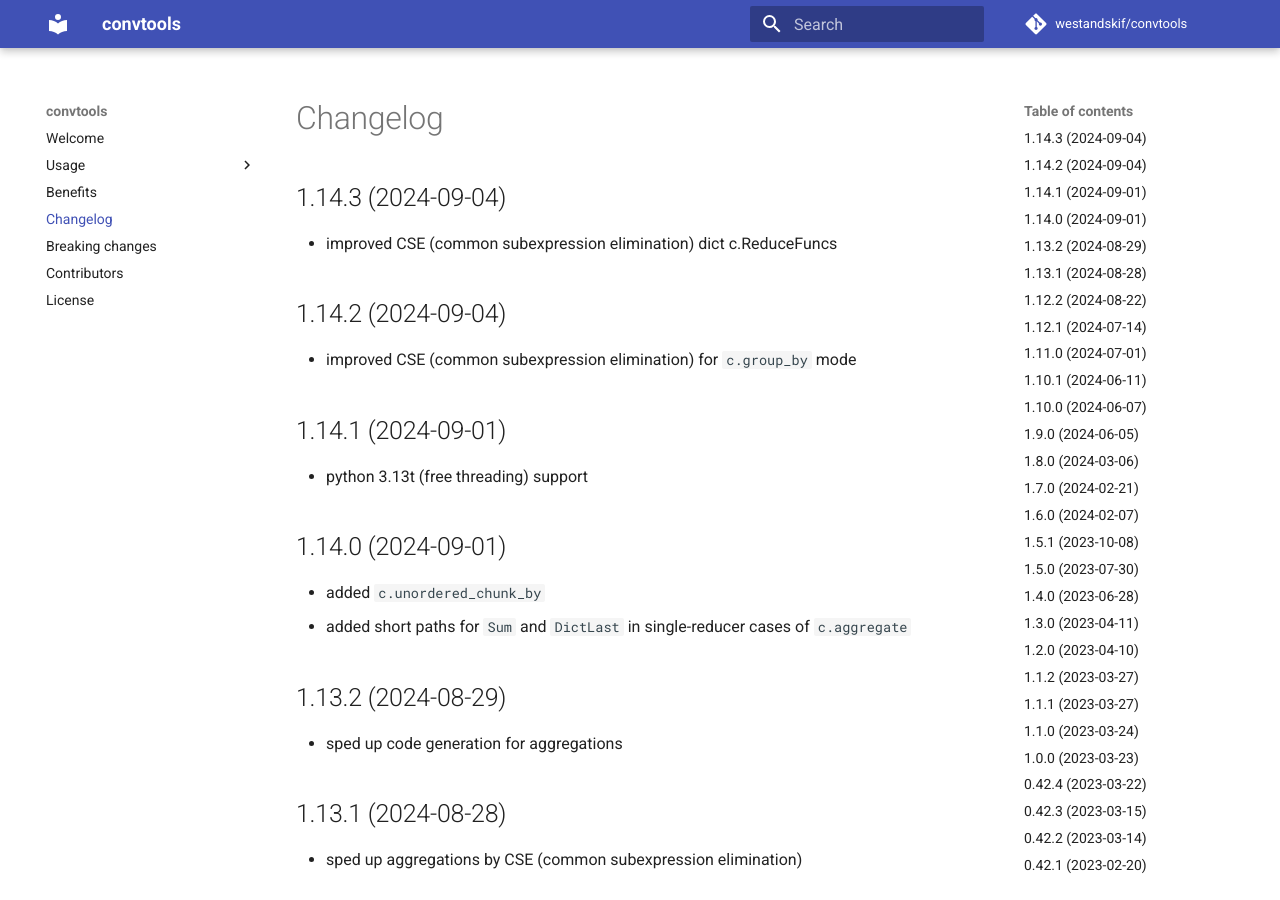
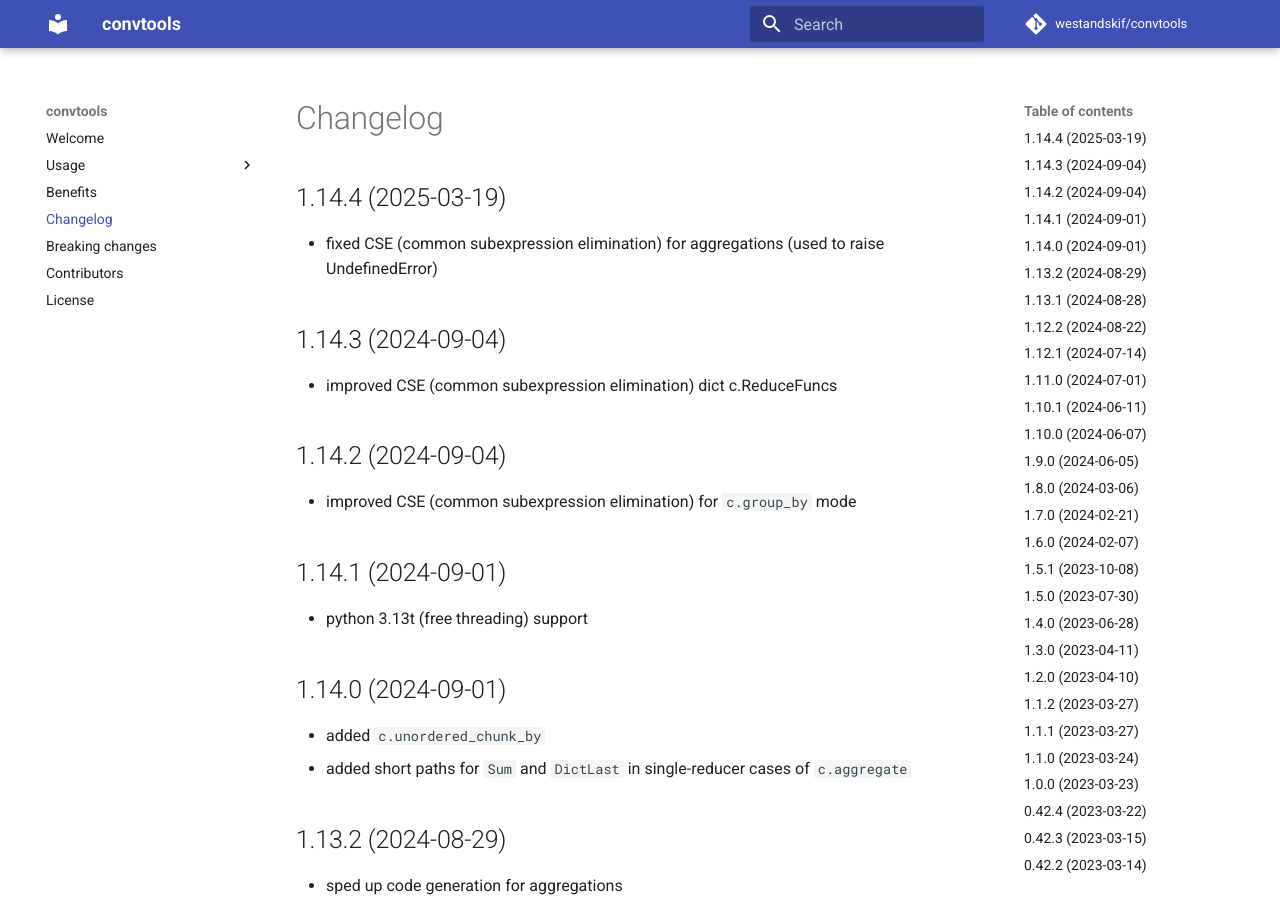
Before and after one commit to westandskif/convtools, an MkDocs documentation site: the page built from docs/CHANGELOG.md, in a window 1280 px wide and 900 px high. Built offline with MkDocs 1.6.1 and Material for MkDocs 9.7.7, drawn with Linux system fonts in a browser that asks for light colours; comment, search, counter and statistics services are not loaded.

```diff
--- a/docs/CHANGELOG.md
+++ b/docs/CHANGELOG.md
@@ -1,3 +1,8 @@
+## 1.14.4 (2025-03-19)
+
+- fixed CSE (common subexpression elimination) for aggregations (used to raise
+UndefinedError)
+
 ## 1.14.3 (2024-09-04)
 
 - improved CSE (common subexpression elimination) dict c.ReduceFuncs
--- a/src/convtools/__init__.py
+++ b/src/convtools/__init__.py
@@ -4,4 +4,4 @@ from ._conversion import conversion  # noqa: F401
 from ._dt import DateGrid, DateTimeGrid
 
 
-__version__ = "1.14.3"
+__version__ = "1.14.4"
```
Also changed, not shown: 1 other file.
